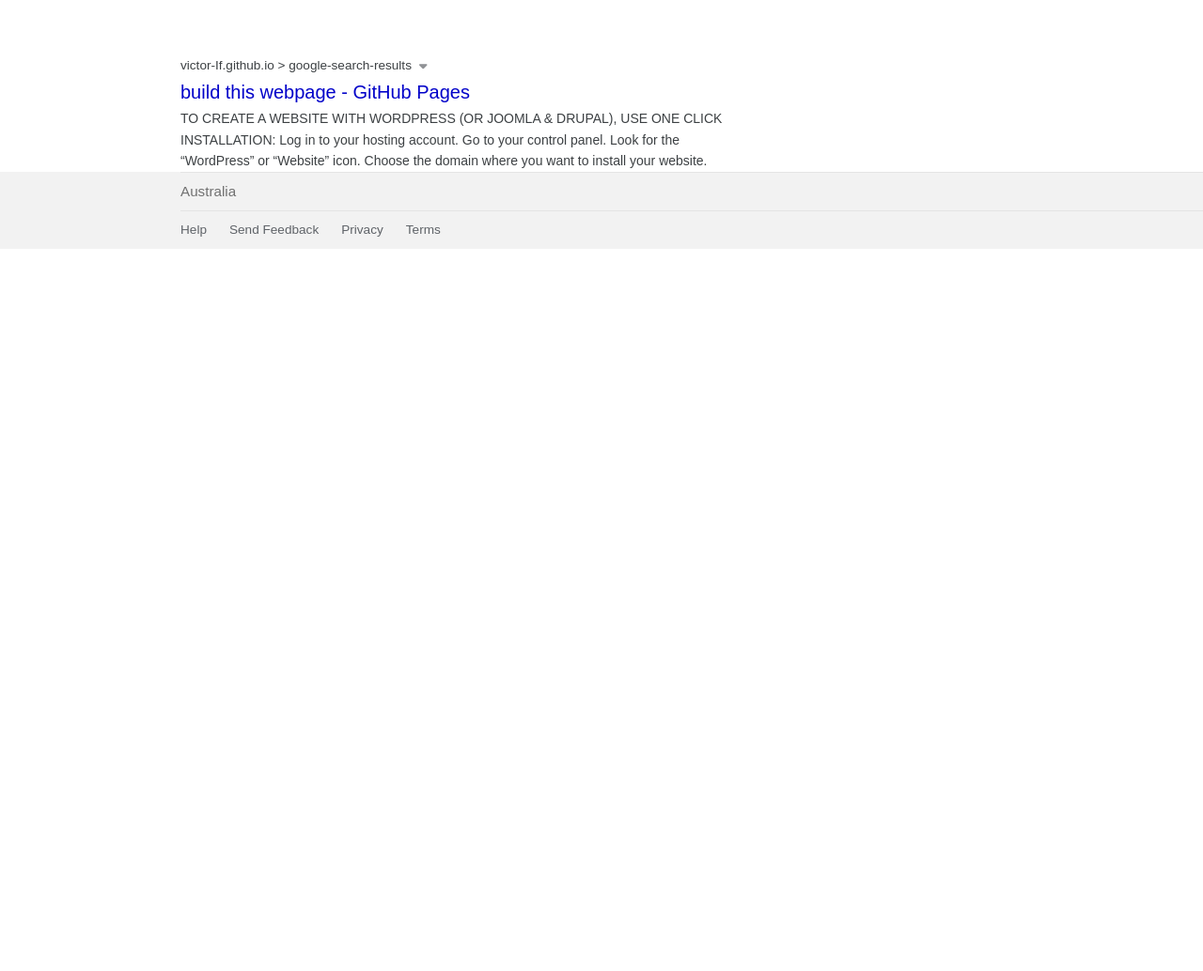
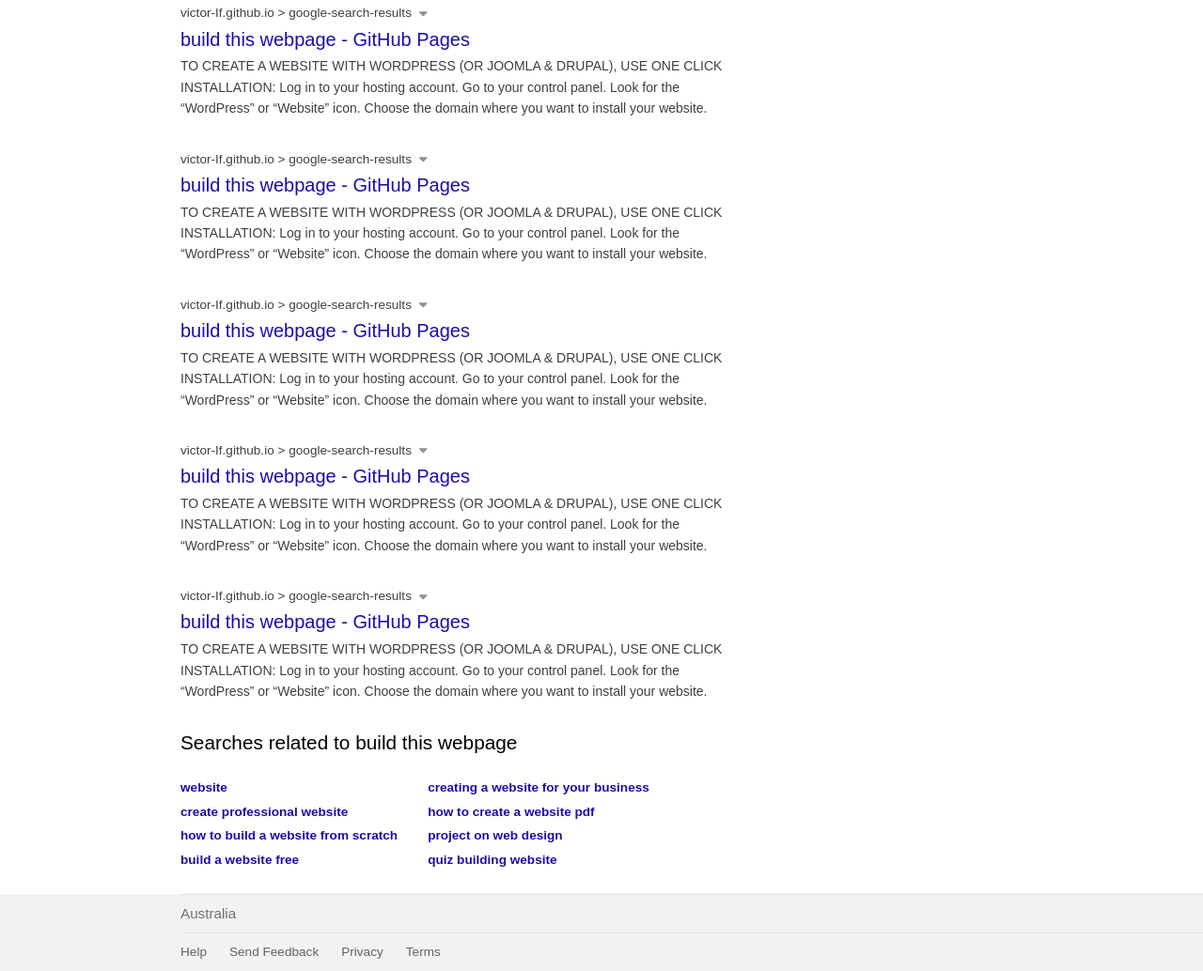
Before and after one commit to daniel-moderiano/google-results, a plain HTML site: page index.html in a window 1280 px wide. Shown: the part 423-1457 px from the top of the page at 94% size. Before the commit the page ends 800 px from the top, so only its background shows below. Drawn offline with Linux system fonts and the light colour scheme.

Commit message:
Duplicated results for page depth, added related search lists, adjusted colours and spacings. Requires only page num now

```diff
--- a/index.html
+++ b/index.html
@@ -79,6 +79,71 @@
             </a>
             <p class="result__text">TO CREATE A WEBSITE WITH WORDPRESS (OR JOOMLA & DRUPAL), USE ONE CLICK INSTALLATION: Log in to your hosting account. Go to your control panel. Look for the “WordPress” or “Website” icon. Choose the domain where you want to install your website.</p>
         </div>
+
+        <div class="result">
+            <a class="result__links" href="#">
+                <div class="result__top-link">
+                    <p class="result__link--grey">victor-If.github.io > google-search-results</p>
+                    <i class="result__icon--caret fas fa-caret-down"></i>
+                </div>
+                <p class="result__link--blue">build this webpage - GitHub Pages</p>
+            </a>
+            <p class="result__text">TO CREATE A WEBSITE WITH WORDPRESS (OR JOOMLA & DRUPAL), USE ONE CLICK INSTALLATION: Log in to your hosting account. Go to your control panel. Look for the “WordPress” or “Website” icon. Choose the domain where you want to install your website.</p>
+        </div>
+
+        <div class="result">
+            <a class="result__links" href="#">
+                <div class="result__top-link">
+                    <p class="result__link--grey">victor-If.github.io > google-search-results</p>
+                    <i class="result__icon--caret fas fa-caret-down"></i>
+                </div>
+                <p class="result__link--blue">build this webpage - GitHub Pages</p>
+            </a>
+            <p class="result__text">TO CREATE A WEBSITE WITH WORDPRESS (OR JOOMLA & DRUPAL), USE ONE CLICK INSTALLATION: Log in to your hosting account. Go to your control panel. Look for the “WordPress” or “Website” icon. Choose the domain where you want to install your website.</p>
+        </div>
+
+        <div class="result">
+            <a class="result__links" href="#">
+                <div class="result__top-link">
+                    <p class="result__link--grey">victor-If.github.io > google-search-results</p>
+                    <i class="result__icon--caret fas fa-caret-down"></i>
+                </div>
+                <p class="result__link--blue">build this webpage - GitHub Pages</p>
+            </a>
+            <p class="result__text">TO CREATE A WEBSITE WITH WORDPRESS (OR JOOMLA & DRUPAL), USE ONE CLICK INSTALLATION: Log in to your hosting account. Go to your control panel. Look for the “WordPress” or “Website” icon. Choose the domain where you want to install your website.</p>
+        </div>
+
+        <div class="result">
+            <a class="result__links" href="#">
+                <div class="result__top-link">
+                    <p class="result__link--grey">victor-If.github.io > google-search-results</p>
+                    <i class="result__icon--caret fas fa-caret-down"></i>
+                </div>
+                <p class="result__link--blue">build this webpage - GitHub Pages</p>
+            </a>
+            <p class="result__text">TO CREATE A WEBSITE WITH WORDPRESS (OR JOOMLA & DRUPAL), USE ONE CLICK INSTALLATION: Log in to your hosting account. Go to your control panel. Look for the “WordPress” or “Website” icon. Choose the domain where you want to install your website.</p>
+        </div>
+
+        <div class="related">
+            <h1 class="related__heading">Searches related to build this webpage</h1>
+            <div class="related__results-container">
+                <ul class="related__list">
+                    <li>website</li>
+                    <li>create professional website</li>
+                    <li>how to build a website from scratch</li>
+                    <li>build a website free</li>
+                </ul>
+
+                <ul class="related__list">
+                    <li>creating a website for your business</li>
+                    <li>how to create a website pdf</li>
+                    <li>project on web design</li>
+                    <li>quiz building website</li>
+                </ul>
+            </div>
+
+        </div>
+
     </main>
 
 
--- a/styles/style.css
+++ b/styles/style.css
@@ -3,6 +3,10 @@
 html, body {
     font-family: Arial, sans-serif;
     height: 100%;
+}
+
+:focus {
+    outline: none;
 }
 
 a {
@@ -62,6 +66,10 @@ a {
 
 .header__input:hover {
     box-shadow: 0 1px 6px 0 rgba(32,33,36,0.28);
+}
+
+.header__input-container:focus {
+    outline: none !important;
 }
 
 .header__icon--search {
@@ -130,7 +138,7 @@ main {
 }
 
 .featured {
-    padding-bottom: 5rem;
+    padding-bottom: 1.5rem;
 }
 
 .num-results__text {
@@ -152,6 +160,7 @@ main {
 
 .result {
     width: 90%;
+    padding-bottom: 2rem;
 }
 
 .result__top-link {
@@ -168,7 +177,7 @@ main {
 
 .result__link--blue {
     text-decoration: none;
-    color: rgb(0, 0, 201);
+    color: #1A0DAB;
     font-size: 1.25rem;
     padding: 0.3rem 0 0.4rem 0;
 }
@@ -205,6 +214,31 @@ main {
     font-size: 0.875rem;
 }
 
+
+/* -----RELATED----- */
+
+.related {
+    width: 90%;
+    padding-bottom: 1.5rem;
+}
+
+.related__heading {
+    font-size: 1.3em;
+    padding-bottom: 1.5rem;
+}
+
+.related__results-container {
+    display: flex;
+    align-items: flex-start;
+    font-size: 0.85rem;
+    color: #1A0DAB;
+    font-weight: bold;
+}
+
+.related__list {
+    padding-right: 2rem;
+    line-height: 1.6rem;
+}
 
 
 /* -----FOOTER----- */
```
